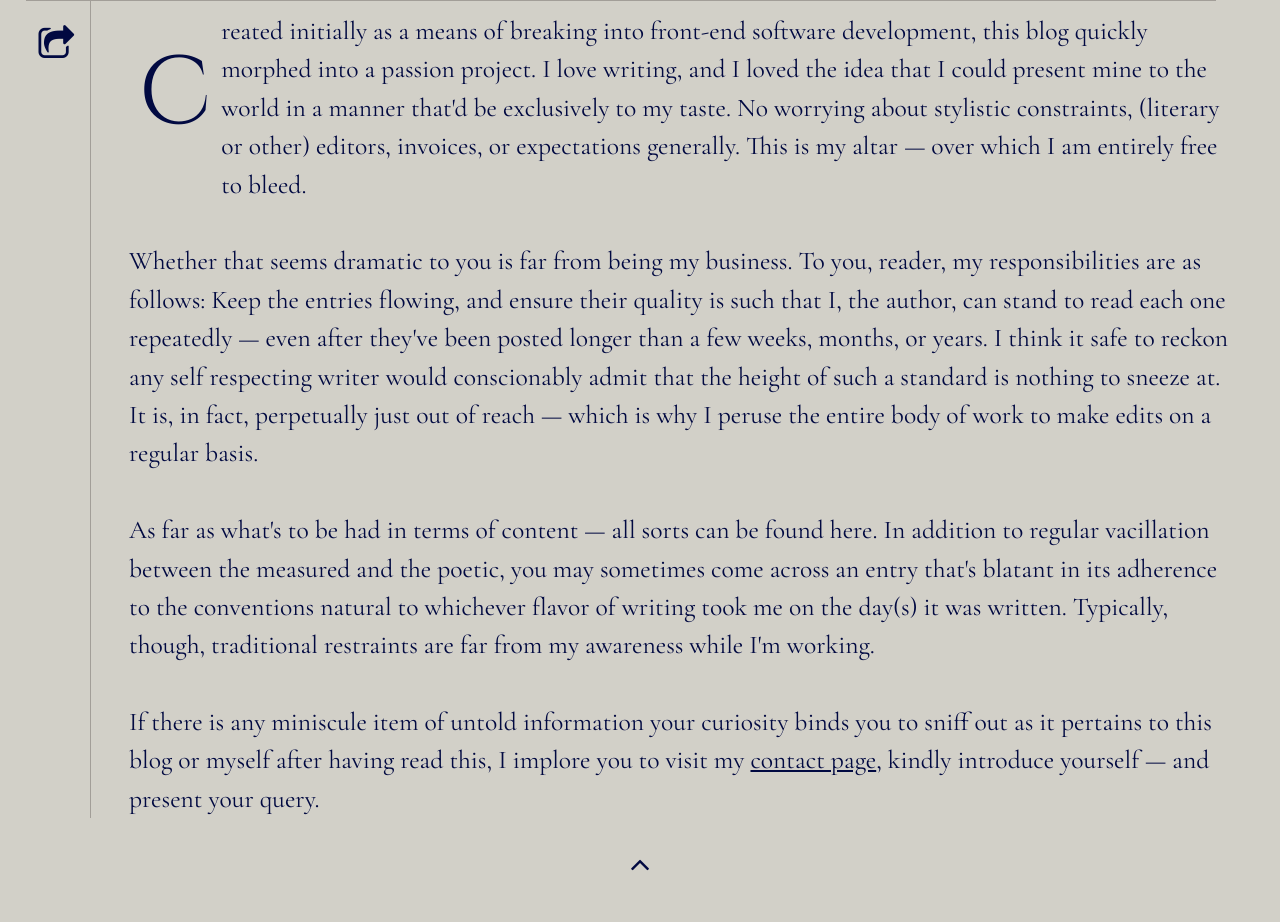
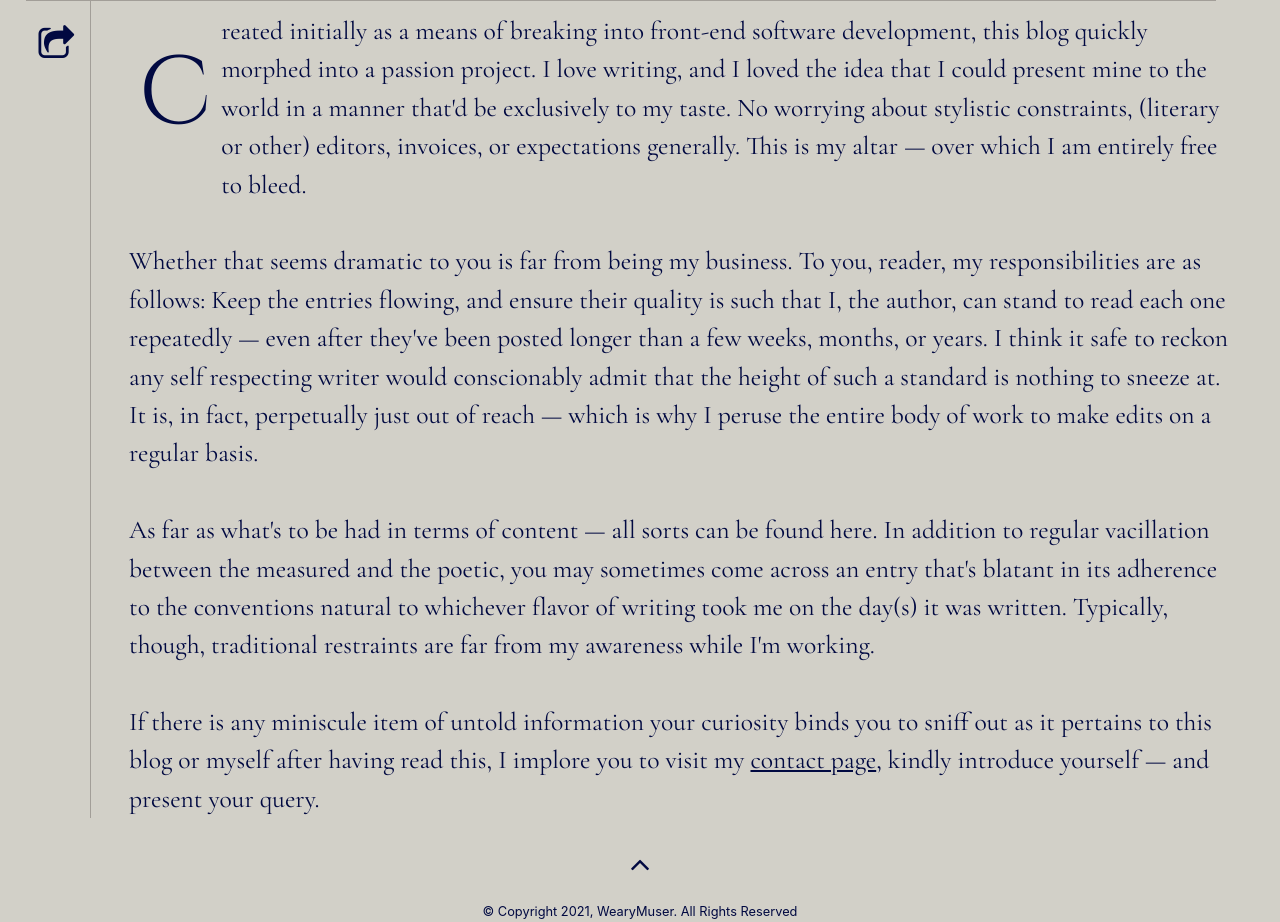
Before and after one commit to mljpoco/weary-muser, a website: page about.html in a window 1280 px wide. Shown: the part 370-1292 px from the top of the page. Before the commit the page ends 1268 px from the top, so only its background shows below. Drawn offline with nearby package versions, Linux system fonts and the light colour scheme.

Commit message:
added copyright

```diff
--- a/about.html
+++ b/about.html
@@ -224,6 +224,9 @@
 			<i class="btn fa fa-angle-up" id="scrollTop"></i>
 		</div>
 	</div>
+	<footer class="text-center">
+		<small>&copy; Copyright 2021, WearyMuser. All Rights Reserved</small>
+	</footer>
 	<!-- build:js js/main.js -->
 	<script src="node_modules/jquery/dist/jquery.slim.min.js"></script>
 	<script src="node_modules/popper.js/dist/umd/popper.min.js"></script>
```
Also changed, not shown: contact.html (+3 -0 lines), index.html (+3 -0 lines), support.html (+3 -0 lines), images/wmHeader.jpg (added).
